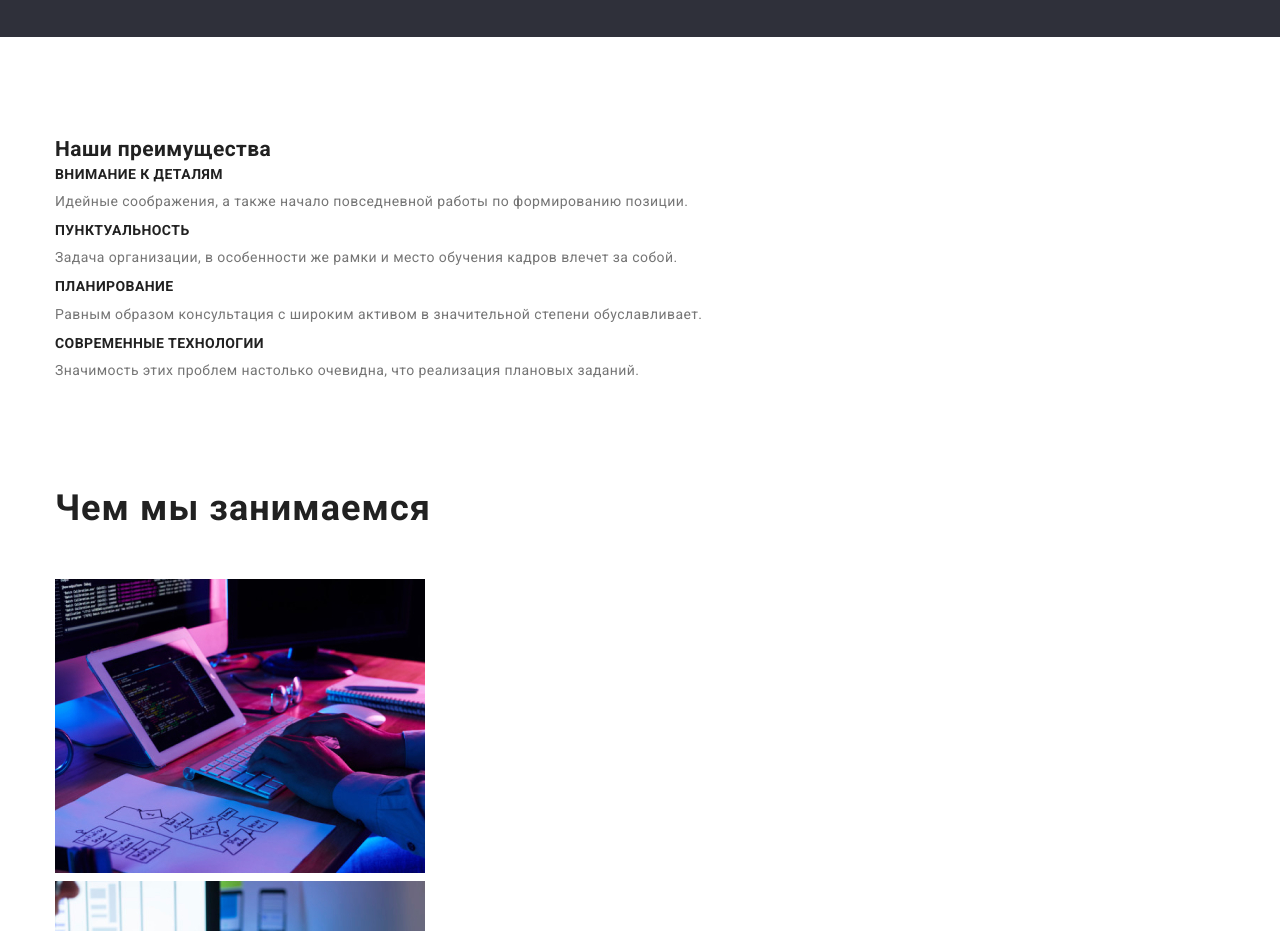
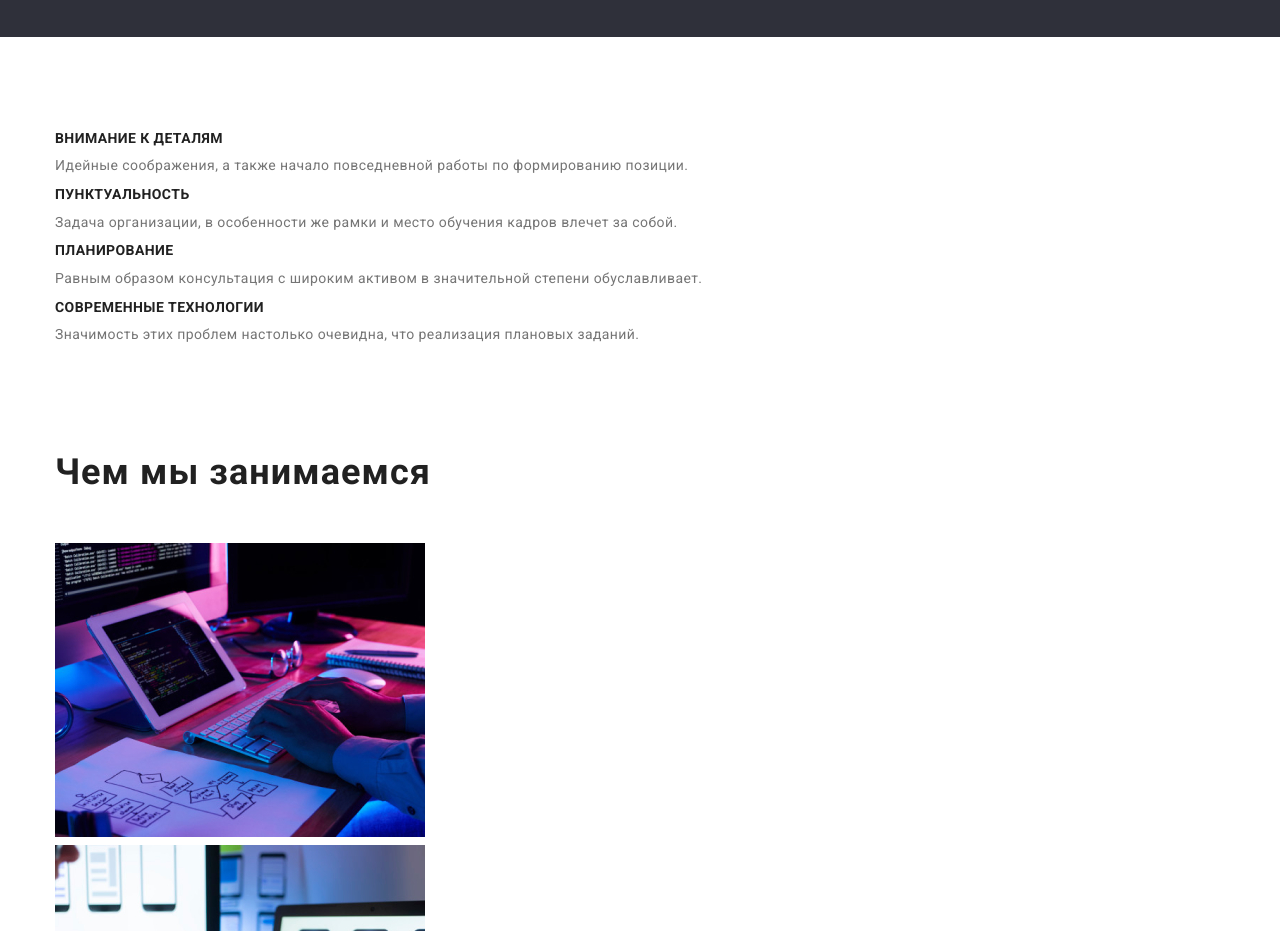
Before and after one commit to Vlad-Yavizhyn/goit-markup-hw-03., a plain HTML site: page index.html in a window 1280 px wide. Shown: the part 800-1731 px from the top of the page. Drawn offline with nearby package versions, Linux system fonts and the light colour scheme.

Commit message:
do visually-hidden

```diff
--- a/css/styles.css
+++ b/css/styles.css
@@ -318,3 +318,14 @@ a {
 .physical-address:focus {
   color: var(--accent-color);
 }
+
+.visually-hidden {
+  position: absolute;
+  clip: rect(0 0 0 0);
+  width: 1px;
+  height: 1px;
+  margin: -1px;
+  border: 0;
+  padding: 0;
+  overflow: hidden;
+}
--- a/index.html
+++ b/index.html
@@ -56,7 +56,7 @@
       </section>
       <section class="section">
         <div class="container">
-          <h2>Наши преимущества</h2>
+          <h2 class="visually-hidden">Наши преимущества</h2>
           <ul class="benefits">
             <li class="benefits-list">
               <h3 class="benefits-description">ВНИМАНИЕ К ДЕТАЛЯМ</h3>
```
Also changed, not shown: portfolio.html (+1 -1 lines).
